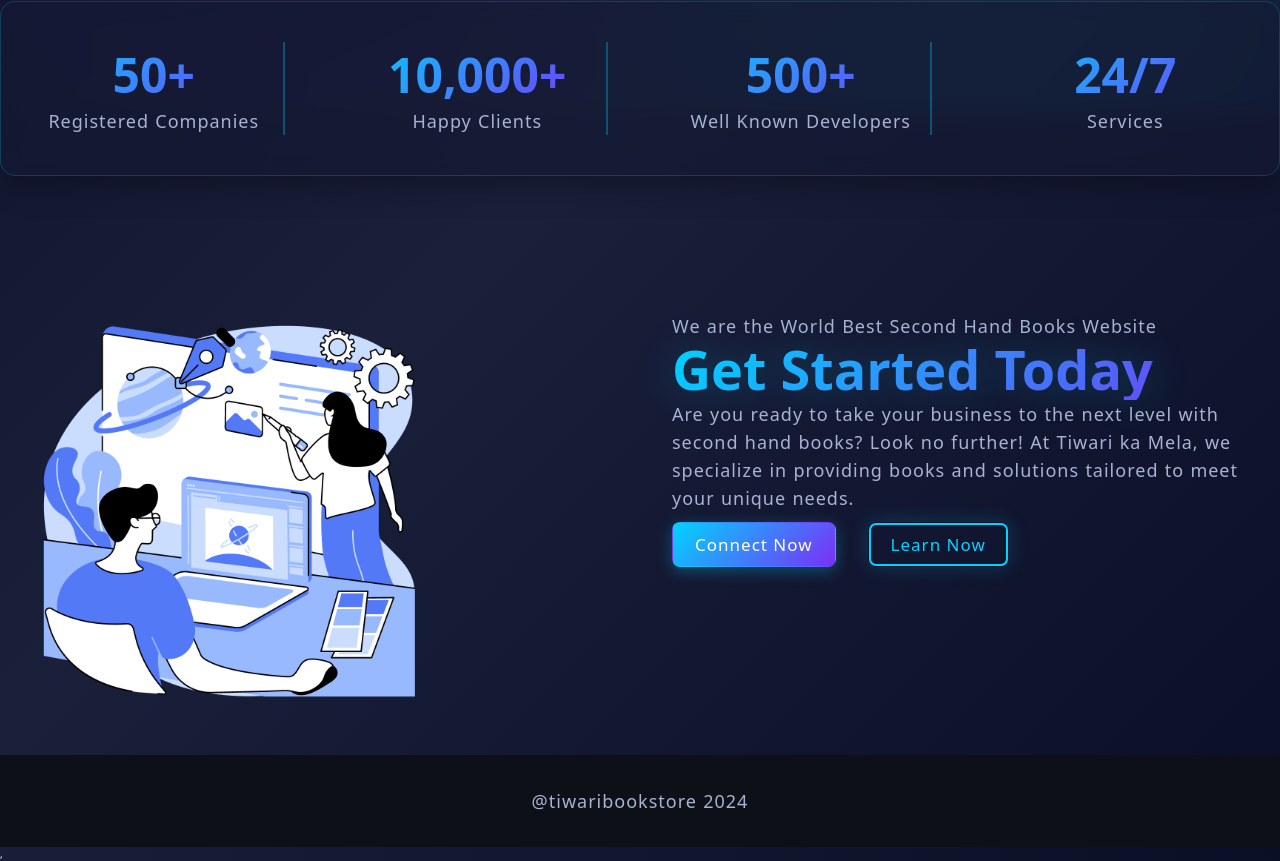
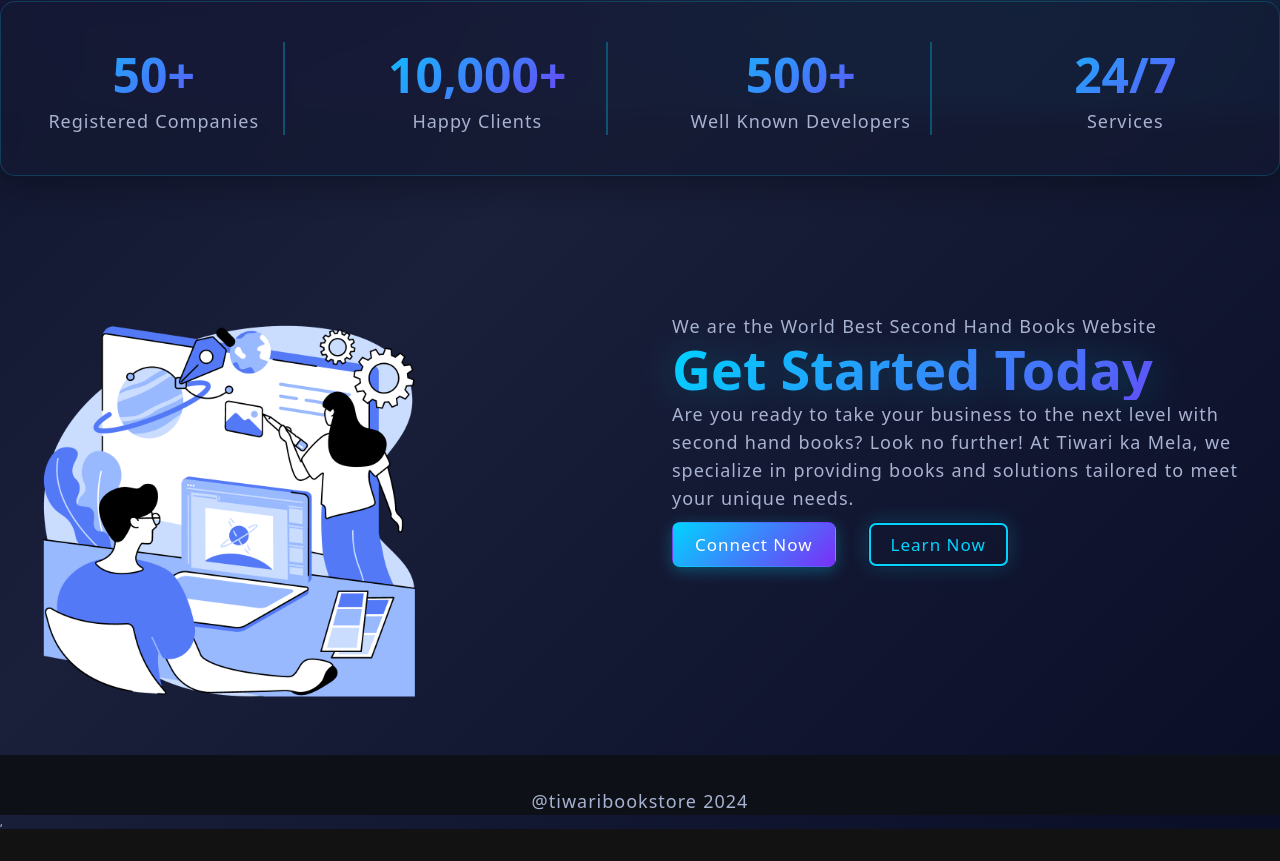
Before and after one commit to ReDWoLf1007/Something-new, a React (Vite) app in the folder client/: page / in a window 1280 px wide. Shown: the part 686-1547 px from the top of the page. After the commit the page ends 1515 px from the top, so only its background shows below. Built offline with nearby package versions, Linux system fonts and the light colour scheme; no server answers.

Commit message:
footer 1.1

```diff
--- a/client/src/components/Footer.css
+++ b/client/src/components/Footer.css
@@ -1,5 +1,5 @@
 footer {
-    padding: 3.2rem;
+    padding-top: 3.2rem;
     text-align: center;
     background-color: var(--dark-color);
     color: var(--text-primary);
```
